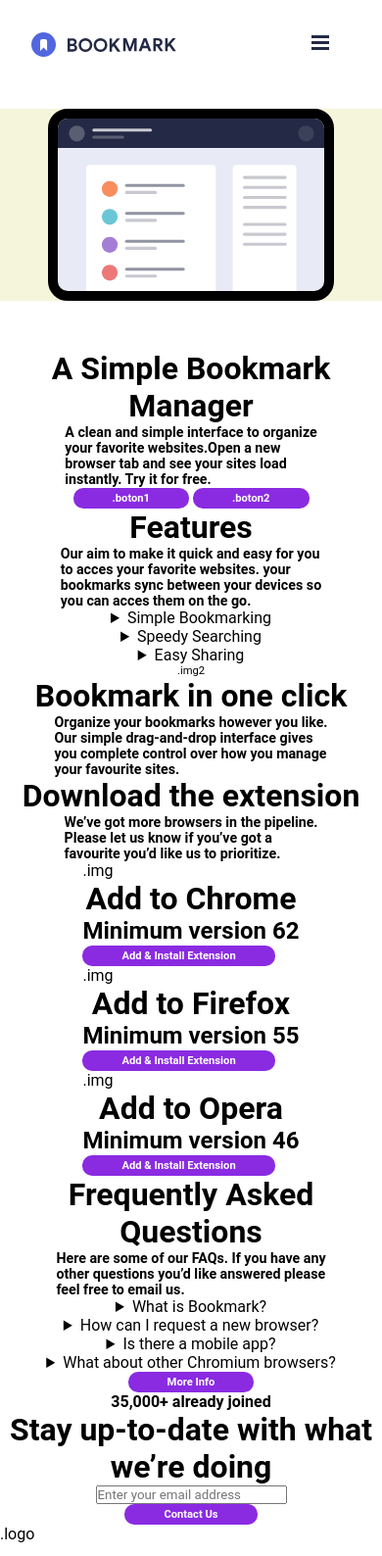
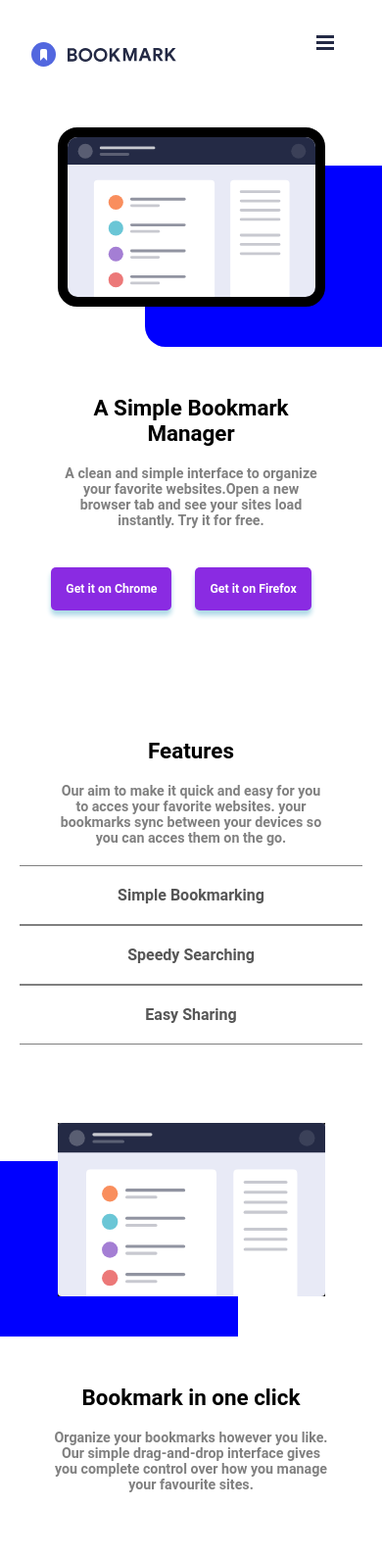
Before and after one commit to blackfel666/bookmark-landing-page, a plain HTML site: page public/index.html in a window 390 px wide. Shown: the top 1588 px of the page at 98% size. Drawn offline with Linux system fonts and the light colour scheme.

Commit message:
add ccs styles

```diff
--- a/public/index.html
+++ b/public/index.html
@@ -21,7 +21,7 @@
 
             <nav class="nav" id="nav">
                 <div class="logo-boton">
-                    <img src="../src/assets/images/logo-bookmark.svg" alt="bookmark">
+                    <img id="menu-logo" src="../src/assets/images/logo-bookmark.svg" alt="bookmark">
                     <button class="close-menu" id="close1"><img src="../src/assets/images/icon-close.svg"></button>
                 </div>
                 <ul class="nav-list">
@@ -45,9 +45,11 @@
     <main>
 
         <section id="simple-bookmark-manager">
-            <div class="img-container">
-                <img class="img" src="../src/assets/images/illustration-features-tab-1.svg">
-            </div>
+
+            <figure class="img-container">
+                    <img id="img-1" src="../src/assets/images/illustration-features-tab-1.svg">
+            </figure>
+
             <h1>A Simple Bookmark
                 <br>Manager
             </h1>
@@ -58,12 +60,12 @@
                 <br>instantly. Try it for free.
             </h3>
             <div class="boton">
-                <button><p>.boton1</p></button>
-                <button><p>.boton2</p></button>
+                <button><p>Get it on Chrome</p></button>
+                <button><p>Get it on Firefox</p></button>
             </div>
             </section>
 
-            <section id="features">
+        <section id="features">
             <h1>Features</h1>
             <h3>
                 Our aim to make it quick and easy for you
@@ -98,7 +100,9 @@
         </section>
 
         <section id="bookmark-one-click">
-        <p>.img2</p>
+            <figure class="img-container">
+                <img id="img-2" src="../src/assets/images/illustration-features-tab-1.svg">
+            </figure>
         <h1>Bookmark in one click</h1>
         <h3>
             Organize your bookmarks however you like.
@@ -116,25 +120,43 @@
             <br>favourite you’d like us to prioritize.
         </h3>
         <article class="add-extension">
-            <img src="" alt="">.img
+            <figure class="browser">
+                <img src="../src/assets/images/logo-chrome.svg" alt="">
+                <figcaption>Chrome-logo</figcaption>
+            </figure>
             <h1>Add to Chrome</h1>
             <h2>Minimum version 62</h2>
+            <figure class="dots">
+                <img src="../src/assets/images/bg-dots.svg" alt="">
+            </figure>
             <button class="boton">
                 <p>Add & Install Extension</p>
             </button>
         </article>
         <article class="add-extension">
-            <img src="" alt="">.img
+            <figure class="browser">
+                <img src="../src/assets/images/logo-firefox.svg" alt="">
+                <figcaption>Firefox-logo</figcaption>
+            </figure>
             <h1>Add to Firefox</h1>
             <h2>Minimum version 55</h2>
+            <figure class="dots">
+                <img src="../src/assets/images/bg-dots.svg" alt="">
+            </figure>
             <button class="boton">
                 <p>Add & Install Extension</p>
             </button>
         </article>
         <article class="add-extension">
-            <img src="" alt="">.img
+            <figure class="browser">
+                <img src="../src/assets/images/logo-opera.svg" alt="">
+                <figcaption>Opera-logo</figcaption>
+            </figure>
             <h1>Add to Opera</h1>
             <h2>Minimum version 46</h2>
+            <figure class="dots">
+                <img src="../src/assets/images/bg-dots.svg" alt="">
+            </figure>
             <button class="boton">
                 <p>Add & Install Extension</p>
             </button>
@@ -142,14 +164,15 @@
         </section>
 
         <section id="faqs">
-        <h1>Frequently Asked Questions</h1>
+        <h1>Frequently Asked <br> Questions</h1>
         <h3>
             Here are some of our FAQs. If you have any
             <br>other questions you’d like answered please
             <br>feel free to email us.
         </h3>
+
         <details>
-            <summary>What is Bookmark?</summary>
+            <summary class="questions">What is Bookmark?</summary>
                 <p>Lorem ipsum dolor sit amet consectetur adipisicing elit.
                     <br>Nisi perspiciatis eos dolorum ipsum vel aliquid,
                     <br>cumque consequuntur quaerat repudiandae amet voluptates
@@ -157,7 +180,7 @@
                 </p>
         </details>
         <details>
-            <summary>How can I request a new browser?</summary>
+            <summary class="questions">How can I request a new browser?</summary>
                 <p>Lorem ipsum dolor sit amet consectetur adipisicing elit.
                     <br>Nisi perspiciatis eos dolorum ipsum vel aliquid,
                     <br>cumque consequuntur quaerat repudiandae amet voluptates
@@ -165,7 +188,7 @@
                 </p>
         </details>
         <details>
-            <summary>Is there a mobile app?</summary>
+            <summary class="questions">Is there a mobile app?</summary>
                 <p>Lorem ipsum dolor sit amet consectetur adipisicing elit.
                     <br>Nisi perspiciatis eos dolorum ipsum vel aliquid,
                     <br>cumque consequuntur quaerat repudiandae amet voluptates
@@ -173,7 +196,7 @@
                 </p>
         </details>
         <details>
-            <summary>What about other Chromium browsers?</summary>
+            <summary class="questions">What about other Chromium browsers?</summary>
                 <p>Lorem ipsum dolor sit amet consectetur adipisicing elit.
                     <br>Nisi perspiciatis eos dolorum ipsum vel aliquid,
                     <br>cumque consequuntur quaerat repudiandae amet voluptates
--- a/src/styles/style.css
+++ b/src/styles/style.css
@@ -10,24 +10,32 @@ body {
     margin: 0
 }
 
-h1{ font-size: 2em;}
+h1{ font-size: 1.4em;}
+
 h2{ font-size: 1.5em;}
+
 h3{ font-size: 0.89em;}
+
 p{ font-size: 0.70em;}
+
 ul{list-style: none;}
 
 button {
-    font-size: 1em;
+    font-size: 1.1em;
     font-weight: bold;
-    padding: 4px 40px;
-    border-radius: 10px;
+    padding: 15px 15px;
+    border-radius: 5px;
     border: 2px;
+    box-shadow: 10px;
     color: white;
+    box-shadow: 0 5px 5px lightblue;
     background-color: blueviolet;
+    margin: 20px 20px 40px 0;
 }
 
 button:hover{
-    background-color: red;
+    background-color: rgb(236, 235, 235);
+    color: gray;
 }
 
 .container{
@@ -37,7 +45,7 @@ button:hover{
 header{
     display: flex ;
     align-items: center;
-    padding: 2rem;
+    padding: 0rem 2rem 0 2rem;
 
 }
 
@@ -78,6 +86,7 @@ header{
     .close-menu,
     .open-menu{
         display: block;
+        box-shadow: none;
     }
 
     .open-menu{
@@ -130,10 +139,6 @@ header{
         color: white;
     }
 
-    header a:hover{
-
-    }
-
     nav .login{
         border-radius: 0;
         background-color: transparent;
@@ -143,25 +148,32 @@ header{
         color: white;
         width: 300px;
         padding: 10px;
+        box-shadow: none;
     }
 
     nav .logo-boton{
         width: 300px;
         padding: 10px 0;
+        display: flex;
+        justify-content: space-between;
+        align-items: center;
+        margin-bottom: 10px;
+    }
+
+    nav #menu-logo{
     }
 
     nav .close-menu{
         display: block;
         background-color: transparent;
-        padding-right: 0;
         border-radius: 0;
-        float: right;
+        background-color: transparent;
+        margin: 0;
     }
 
     .rr-ss{
         margin-top: auto;
         margin-bottom: 60px;
-
     }
 
     .facebook,
@@ -169,6 +181,7 @@ header{
         background-color: transparent;
         width: 70px;
         padding:  5px;
+        box-shadow: none;
     }
 
     /*---------------------------> body <------------------------ */
@@ -181,29 +194,127 @@ header{
         align-items: center;
     }
 
+    #simple-bookmark-manager,
+    #bookmark-one-click,
+    #download-the-extension{
+        margin-bottom: 90px;
+    }
+
     h1{
         text-align: center;
     }
 
+    h3{
+        text-align: center;
+        margin: 20px 0;
+        color:gray;
+    }
+
     .img-container{
-        margin: 20px 0 50px;
-        background-color: beige;
+        margin: 20px 0 90px;
         display: flex;
         justify-content: center;
 
     }
-    .img{
-        max-width: 75%;
+    #img-1, #img-2{
+        max-width: 70%;
         border-color: black;
         border-style: solid;
         border-width: 10px;
         border-radius: 20px;
         background-color: black;
+        box-shadow: 90px 40px 0 1px blue;
+    }
+
+    #img-2{
+        border:none;
+        border-radius: 0;
+        box-shadow: -90px 40px 0 1px blue;
+    }
+
+    #features{
+        margin-bottom: 60px;
+    }
+
+    summary{
+        cursor: pointer;
+    }
+
+    details summary{
+        list-style: none;
+        font-weight: bold;
+        color: rgb(86, 86, 86);
+        text-align: center;
+        width: 350px;
+        padding: 20px 0;
+        border-color: grey;
+        border-style: solid;
+        border-width: 1px 0 ;
 
     }
 
+    details summary.questions{
+        text-align: left;
+        border-width: 0 0 1px;
+        list-style: ;
+        content: '<';
+    }
 
+    details[open] summary.questions {
+        border-bottom: 2px;
+        margin: 0 auto;
+    }
 
+    details[open] summary {
+        border-bottom:none;
+        margin: 0 auto;
+    }
+
+    details p {
+        text-align: left;
+        font-size: 1em;
+        font-weight: bold;
+        color: grey;
+        line-height: 30px;
+        padding: 10px 0;
+        width: 300px;
+    }
+
+    .add-extension{
+        width: 300px;
+        margin-bottom: 30px;
+        padding: 50px 0 0;
+        display: flex;
+        flex-direction: column;
+        align-items: center;
+        border-radius: 20px;
+        box-shadow: 2px 15px 20px 1px rgb(221, 221, 221);
+    }
+
+    article h1{
+        margin-top: 20px;
+    }
+
+    article h2{
+        font-size: 1em;
+        color: gray;
+        margin: 20px 0 30px;
+    }
+
+    figure figcaption {
+        display: none;
+    }
+
+    figure .dots{
+        width: 300px;
+    }
+
+    article button{
+        display: flex;
+        margin: 30px 0;
+        font-size: 1.5em;
+        padding: 20px 30px;
+    }
 
 }
 
```
